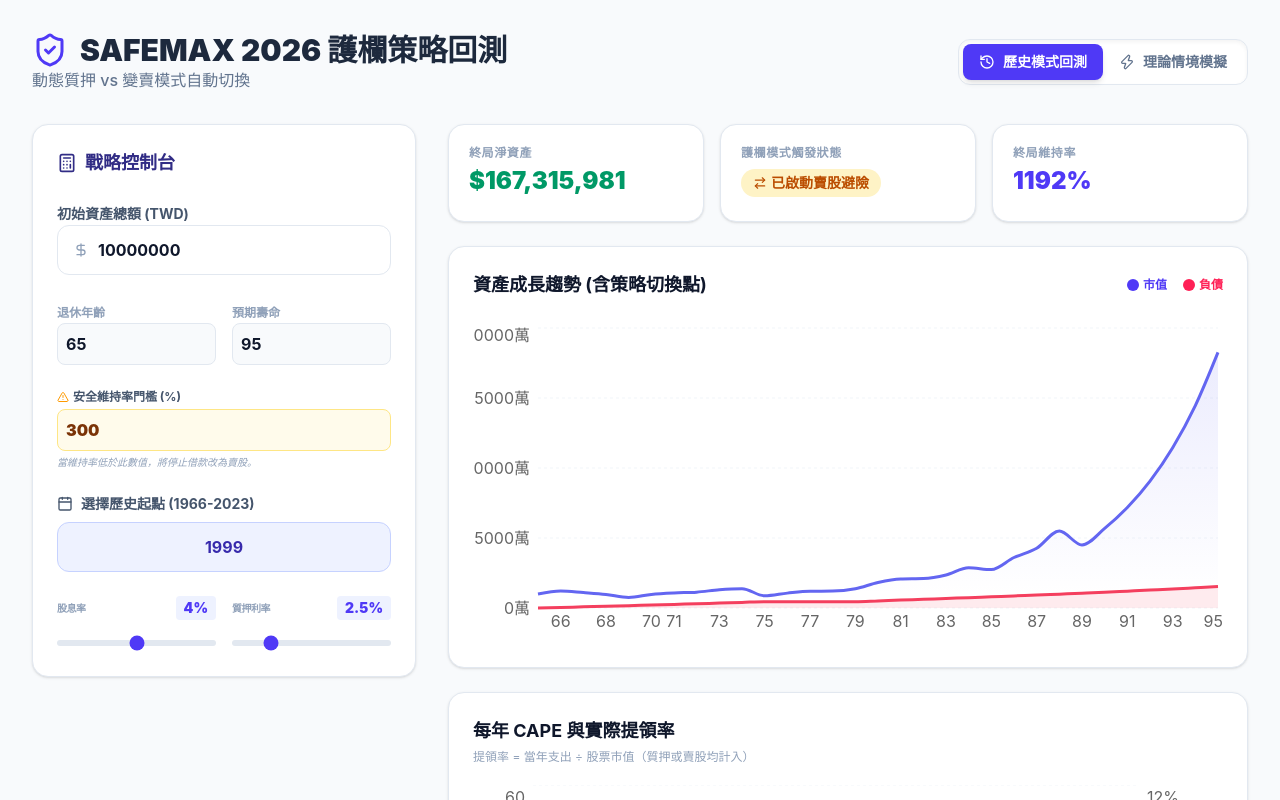
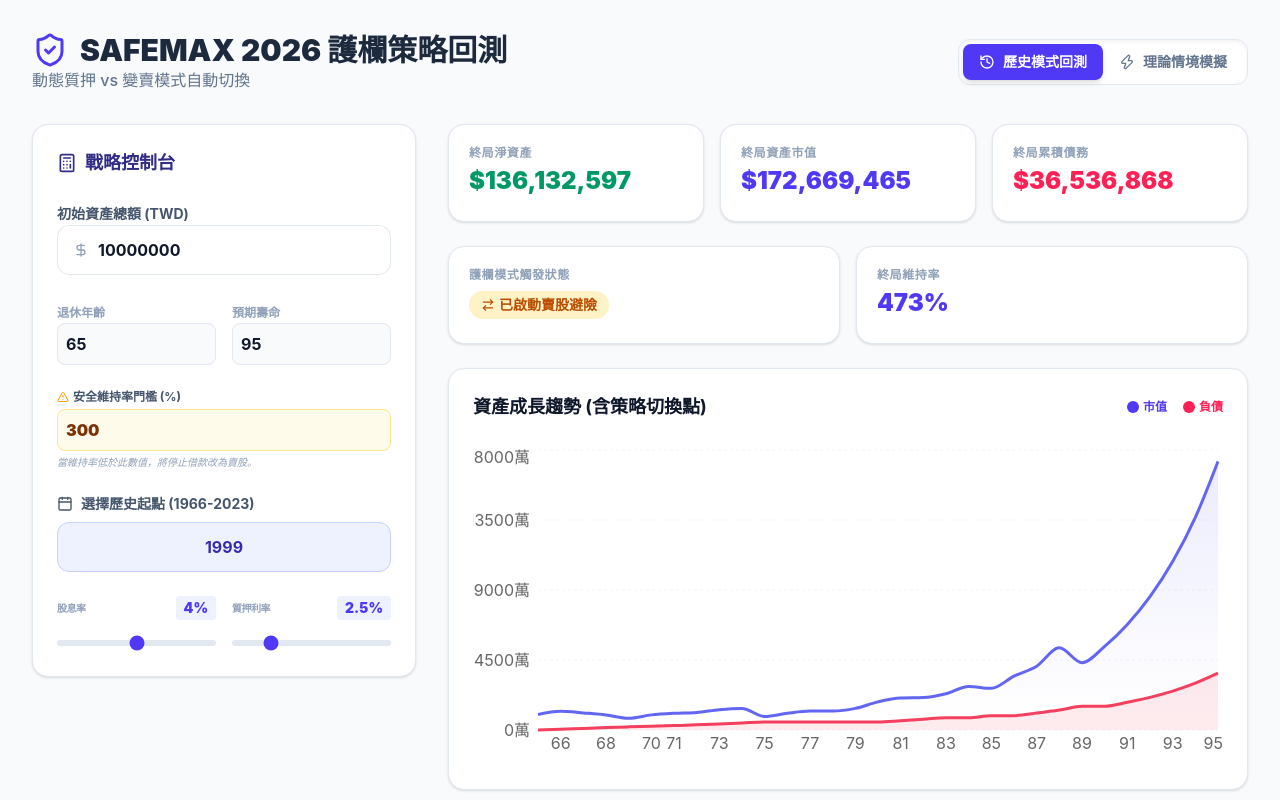
Before and after one commit to atticuswu/safemax-2026, a React (Vite) app: page / in a window 1280 px wide. Shown: the top 800 px of the page. Built offline with nearby package versions, Linux system fonts and the light colour scheme.

Commit message:
fix: 對齊策略文件 - CAPE分級、動態提領、維持率統一300%

```diff
--- a/src/App.jsx
+++ b/src/App.jsx
@@ -72,10 +72,9 @@
 
   const suggestedSWR = useMemo(() => {
     const cape = Number(capeRatio) || 0;
-    if (cape > 35) return 4.0;
-    if (cape > 25) return 4.7;
-    if (cape > 17) return 5.2;
-    return 6.0;
+    if (cape > 30) return 4.7;   // 昂貴：防守模式
+    if (cape > 15) return 5.2;   // 合理：標準模式 (5.0–5.5% 中間值)
+    return 6.0;                   // 便宜：進攻模式
   }, [capeRatio]);
 
   const initialSpending = useMemo(() => {
@@ -149,7 +148,7 @@
       }
 
       currentPortfolio = currentPortfolio * (1 + annualRet / 100);
-      currentSpending = currentSpending * (1 + annualInf / 100);
+      currentSpending = currentPortfolio * (suggestedSWR / 100);
 
       if (currentPortfolio <= 0) {
         currentPortfolio = 0;
@@ -157,7 +156,7 @@
       }
     }
     return data;
-  }, [mode, startYear, portfolioValue, initialSpending, dividendYield, interestRate, yearsToSimulate, theoreticalGrowth, retirementAge, maintenanceThreshold]);
+  }, [mode, startYear, portfolioValue, initialSpending, suggestedSWR, dividendYield, interestRate, yearsToSimulate, theoreticalGrowth, retirementAge, maintenanceThreshold]);
 
   const latestData = simulationData[simulationData.length - 1];
 
@@ -266,6 +265,10 @@
           <main className="lg:col-span-8 space-y-6">
             <div className="grid grid-cols-1 md:grid-cols-3 gap-4">
               <StatCard title="終局淨資產" value={`$${latestData.netAssets.toLocaleString()}`} color={latestData.netAssets < 0 ? "text-rose-600" : "text-emerald-600"} />
+              <StatCard title="終局資產市值" value={`$${latestData.portfolio.toLocaleString()}`} color="text-indigo-600" />
+              <StatCard title="終局累積債務" value={`$${latestData.debt.toLocaleString()}`} color={latestData.debt > 0 ? "text-rose-500" : "text-slate-400"} />
+            </div>
+            <div className="grid grid-cols-1 md:grid-cols-2 gap-4">
               <div className="bg-white p-5 rounded-2xl shadow-sm border border-slate-200">
                 <p className="text-xs font-bold text-slate-400 uppercase tracking-wider">護欄模式觸發狀態</p>
                 <div className="flex items-center gap-2 mt-2">
```
